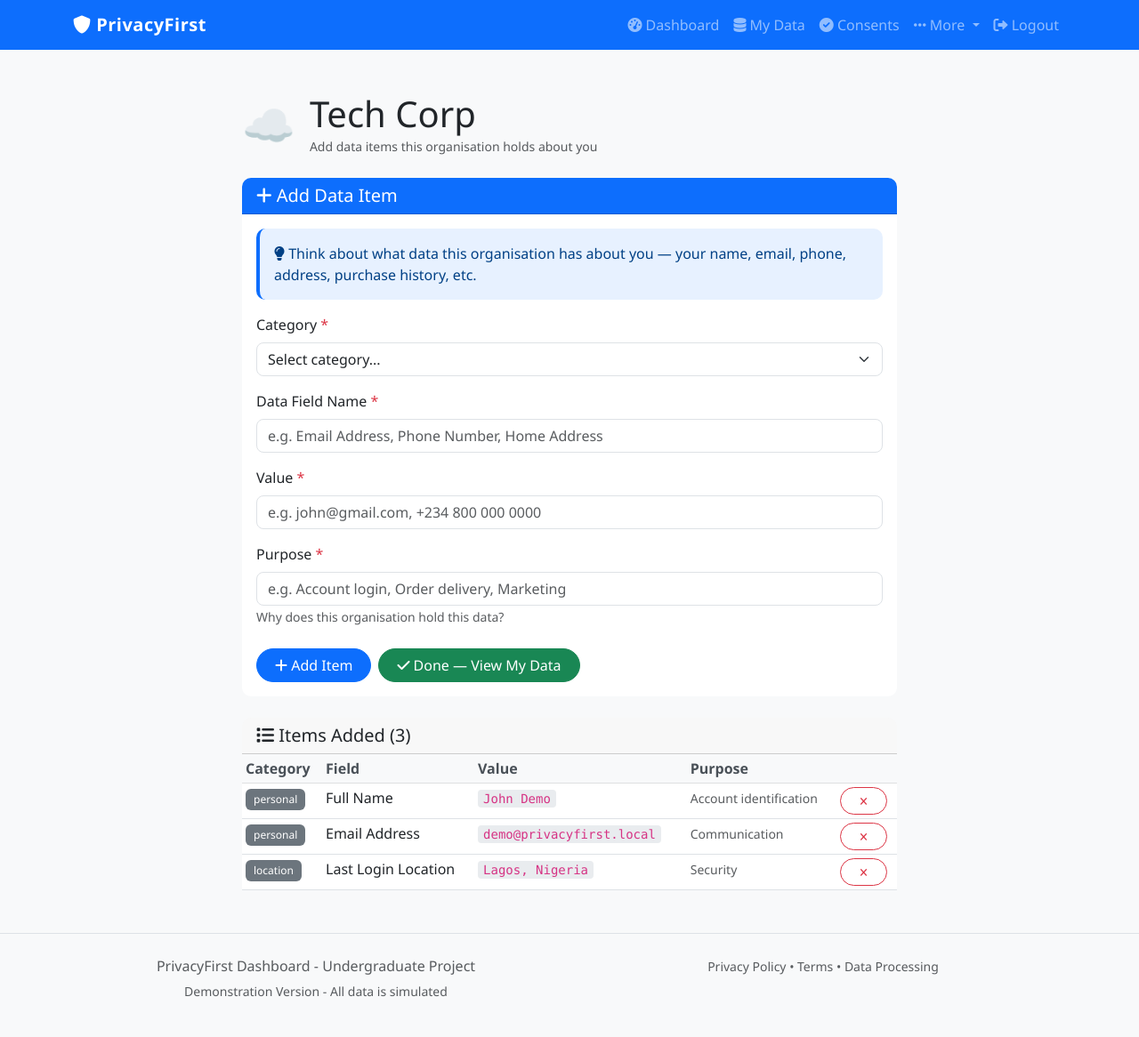
After one commit to masteribro/privacy_dashboard, a Flask app: page /add-data-item/1 in a window 1280 px wide. The commit adds this page. Shown: the whole page at 89% size. Run offline with Flask 3, Linux system fonts and the light colour scheme; a user stored in the database is signed in; data comes from the database, SQL or seed files in the repository; some libraries are stand-ins or nearby versions.

Commit message:
feat: add manual organisation and data management with real data entry
- Add routes to create, remove organisations and add/delete data items
- Update privacy health score to start at 100 for new users with no data
- Pin Werkzeug==2.3.7 in requirements.txt to fix Flask-Login compatibility

```diff
--- a/app.py
+++ b/app.py
@@ -480,15 +480,18 @@ def dashboard():
         data_items_count += DataItem.query.filter_by(data_source_id=ds.id).count()
 
     # Calculate health score
-    health_score = 70
-    if total_consents > 0:
-        consent_ratio = active_consents / total_consents
-        health_score += int((0.5 - consent_ratio) * 20)
+    if total_orgs == 0:
+        health_score = 100
+    else:
+        health_score = 70
+        if total_consents > 0:
+            consent_ratio = active_consents / total_consents
+            health_score += int((0.5 - consent_ratio) * 20)
 
-    if total_orgs > 5:
-        health_score -= (total_orgs - 5) * 2
+        if total_orgs > 5:
+            health_score -= (total_orgs - 5) * 2
 
-    health_score = max(0, min(100, health_score))
+        health_score = max(0, min(100, health_score))
 
     return render_template('dashboard.html',
                           user=current_user,
@@ -810,6 +813,137 @@ def data_processing():
     """Data Processing Information page"""
     return render_template('data_processing.html')
 
+# ========== REAL DATA MANAGEMENT ROUTES ==========
+
+@app.route('/add-organisation', methods=['GET', 'POST'])
+@login_required
+def add_organisation():
+    if request.method == 'POST':
+        name = request.form.get('name', '').strip()
+        description = request.form.get('description', '').strip()
+        logo = request.form.get('logo', '').strip() or '🏢'
+        consent_purpose = request.form.get('consent_purpose', '').strip()
+
+        if not name:
+            flash('Organisation name is required', 'danger')
+            return redirect(url_for('add_organisation'))
+
+        # Check if user is already connected to an org with this name
+        existing_org = Organisation.query.filter_by(name=name).first()
+        if existing_org:
+            already_connected = DataSource.query.filter_by(
+                user_id=current_user.id,
+                organisation_id=existing_org.id,
+                status='active'
+            ).first()
+            if already_connected:
+                flash(f'You are already connected to {name}', 'warning')
+                return redirect(url_for('mydata'))
+            org = existing_org
+        else:
+            org = Organisation(name=name, description=description, logo=logo)
+            db.session.add(org)
+            db.session.flush()
+
+        ds = DataSource(user_id=current_user.id, organisation_id=org.id, status='active')
+        db.session.add(ds)
+
+        if consent_purpose:
+            consent = Consent(
+                user_id=current_user.id,
+                organisation_id=org.id,
+                purpose=consent_purpose,
+                consent_type='gdpr',
+                status='active'
+            )
+            db.session.add(consent)
+
+        db.session.commit()
+        log_audit("add_organisation", "organisation", org.id, f"Added organisation: {name}")
+        flash(f'{name} added! Now add the data items they hold about you.', 'success')
+        return redirect(url_for('add_data_item', org_id=org.id))
+
+    return render_template('add_organisation.html')
+
+
+@app.route('/add-data-item/<int:org_id>', methods=['GET', 'POST'])
+@login_required
+def add_data_item(org_id):
+    ds = DataSource.query.filter_by(user_id=current_user.id, organisation_id=org_id, status='active').first()
+    if not ds:
+        flash('Organisation not found', 'danger')
+        return redirect(url_for('mydata'))
+
+    org = Organisation.query.get(org_id)
+
+    if request.method == 'POST':
+        category = request.form.get('category', '').strip()
+        name = request.form.get('name', '').strip()
+        value = request.form.get('value', '').strip()
+        purpose = request.form.get('purpose', '').strip()
+
+        if not all([category, name, value, purpose]):
+            flash('All fields are required', 'danger')
+            return redirect(url_for('add_data_item', org_id=org_id))
+
+        item = DataItem(
+            data_source_id=ds.id,
+            category=category,
+            name=name,
+            value=value,
+            purpose=purpose
+        )
+        db.session.add(item)
+        db.session.commit()
+        log_audit("add_data_item", "data_item", item.id, f"Added {name} for {org.name}")
+        flash(f'"{name}" added to {org.name}', 'success')
+        return redirect(url_for('add_data_item', org_id=org_id))
+
+    existing_items = DataItem.query.filter_by(data_source_id=ds.id).all()
+    return render_template('add_data_item.html', org=org, existing_items=existing_items)
+
+
+@app.route('/delete-data-item/<int:item_id>', methods=['POST'])
+@login_required
+def delete_data_item(item_id):
+    item = DataItem.query.get(item_id)
+    if not item:
+        flash('Data item not found', 'danger')
+        return redirect(url_for('mydata'))
+
+    ds = DataSource.query.get(item.data_source_id)
+    if not ds or ds.user_id != current_user.id:
+        flash('Access denied', 'danger')
+        return redirect(url_for('mydata'))
+
+    item_name = item.name
+    log_audit("delete_data_item", "data_item", item_id, f"Deleted {item_name}")
+    db.session.delete(item)
+    db.session.commit()
+    flash(f'"{item_name}" deleted', 'success')
+    return redirect(request.referrer or url_for('mydata'))
+
+
+@app.route('/remove-organisation/<int:org_id>', methods=['POST'])
+@login_required
+def remove_organisation(org_id):
+    ds = DataSource.query.filter_by(user_id=current_user.id, organisation_id=org_id, status='active').first()
+    if not ds:
+        flash('Organisation not found', 'danger')
+        return redirect(url_for('mydata'))
+
+    org = Organisation.query.get(org_id)
+    org_name = org.name if org else 'Organisation'
+
+    DataItem.query.filter_by(data_source_id=ds.id).delete()
+    db.session.delete(ds)
+    db.session.commit()
+
+    log_audit("remove_organisation", "organisation", org_id, f"Removed {org_name}")
+    flash(f'{org_name} removed from your dashboard', 'success')
+    return redirect(url_for('mydata'))
+
+
 # ========== SECURITY HEADERS ==========
 
 @app.after_request
--- a/requirements.txt
+++ b/requirements.txt
@@ -3,3 +3,4 @@ Flask-Login==0.6.2
 Flask-SQLAlchemy==3.0.5
 Flask-WTF==1.3.0
 bcrypt==5.0.0
+Werkzeug==2.3.7
--- /dev/null
+++ b/templates/add_data_item.html
@@ -0,0 +1,114 @@
+{% extends "base.html" %}
+
+{% block content %}
+<div class="container mt-5">
+    <div class="row justify-content-center">
+        <div class="col-lg-8">
+
+            <div class="d-flex align-items-center mb-4">
+                <span class="display-5 me-3">{{ org.logo }}</span>
+                <div>
+                    <h1 class="mb-0">{{ org.name }}</h1>
+                    <small class="text-muted">Add data items this organisation holds about you</small>
+                </div>
+            </div>
+
+            <div class="card mb-4">
+                <div class="card-header bg-primary text-white">
+                    <h5 class="mb-0"><i class="fas fa-plus"></i> Add Data Item</h5>
+                </div>
+                <div class="card-body">
+                    <div class="alert alert-info">
+                        <i class="fas fa-lightbulb"></i>
+                        Think about what data this organisation has about you — your name, email, phone, address, purchase history, etc.
+                    </div>
+
+                    <form method="POST">
+                        <input type="hidden" name="csrf_token" value="{{ csrf_token() }}">
+
+                        <div class="mb-3">
+                            <label class="form-label">Category <span class="text-danger">*</span></label>
+                            <select class="form-select" name="category" required>
+                                <option value="">Select category...</option>
+                                <option value="personal">Personal (name, email, phone)</option>
+                                <option value="financial">Financial (bank account, payment)</option>
+                                <option value="location">Location (address, city)</option>
+                                <option value="health">Health (medical info)</option>
+                                <option value="behavioural">Behavioural (activity, history)</option>
+                                <option value="preference">Preference (interests, settings)</option>
+                            </select>
+                        </div>
+
+                        <div class="mb-3">
+                            <label class="form-label">Data Field Name <span class="text-danger">*</span></label>
+                            <input type="text" class="form-control" name="name"
+                                placeholder="e.g. Email Address, Phone Number, Home Address" required>
+                        </div>
+
+                        <div class="mb-3">
+                            <label class="form-label">Value <span class="text-danger">*</span></label>
+                            <input type="text" class="form-control" name="value"
+                                placeholder="e.g. john@gmail.com, +234 800 000 0000" required>
+                        </div>
+
+                        <div class="mb-4">
+                            <label class="form-label">Purpose <span class="text-danger">*</span></label>
+                            <input type="text" class="form-control" name="purpose"
+                                placeholder="e.g. Account login, Order delivery, Marketing" required>
+                            <small class="text-muted">Why does this organisation hold this data?</small>
+                        </div>
+
+                        <div class="d-grid gap-2 d-md-flex">
+                            <button type="submit" class="btn btn-primary">
+                                <i class="fas fa-plus"></i> Add Item
+                            </button>
+                            <a href="{{ url_for('mydata') }}" class="btn btn-success">
+                                <i class="fas fa-check"></i> Done — View My Data
+                            </a>
+                        </div>
+                    </form>
+                </div>
+            </div>
+
+            {% if existing_items %}
+            <div class="card">
+                <div class="card-header">
+                    <h5 class="mb-0"><i class="fas fa-list"></i> Items Added ({{ existing_items|length }})</h5>
+                </div>
+                <div class="card-body p-0">
+                    <table class="table table-sm mb-0">
+                        <thead class="table-light">
+                            <tr>
+                                <th>Category</th>
+                                <th>Field</th>
+                                <th>Value</th>
+                                <th>Purpose</th>
+                                <th></th>
+                            </tr>
+                        </thead>
+                        <tbody>
+                            {% for item in existing_items %}
+                            <tr>
+                                <td><span class="badge bg-secondary">{{ item.category }}</span></td>
+                                <td>{{ item.name }}</td>
+                                <td><code>{{ item.value }}</code></td>
+                                <td><small class="text-muted">{{ item.purpose }}</small></td>
+                                <td>
+                                    <form method="POST" action="{{ url_for('delete_data_item', item_id=item.id) }}" class="d-inline">
+                                        <input type="hidden" name="csrf_token" value="{{ csrf_token() }}">
+                                        <button type="submit" class="btn btn-sm btn-outline-danger"
+                                            onclick="return confirm('Delete this item?')">✕</button>
+                                    </form>
+                                </td>
+                            </tr>
+                            {% endfor %}
+                        </tbody>
+                    </table>
+                </div>
+            </div>
+            {% endif %}
+
+        </div>
+    </div>
+</div>
+{% endblock %}
```
Also changed, not shown: templates/add_organisation.html (added, +57 -0 lines), templates/mydata.html (+26 -7 lines).
